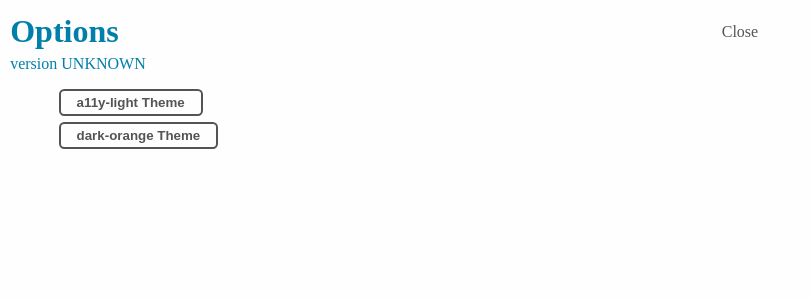
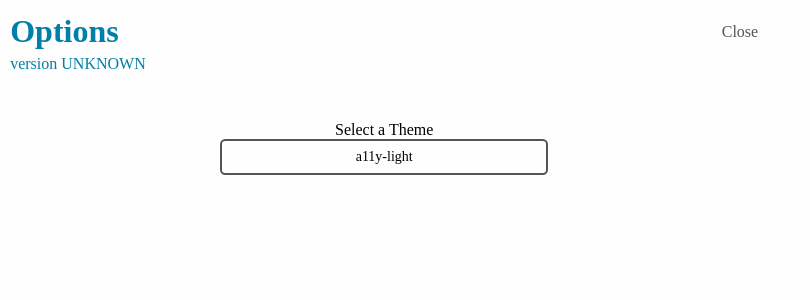
Before and after one commit to cmolisee/session-storage-hub, a React (Create React App) app: page /#/options in a window 1280 px wide. Shown: the top 300 px of the page, without its empty margins (0-810 px from the left). Built offline with nearby package versions, Linux system fonts and the light colour scheme.

Commit message:
building out custom select field

```diff
--- /dev/null
+++ b/src/components/SelectDropdown/SelectDropdown.scss
@@ -0,0 +1,38 @@
+.selectDropdown {
+    display: flex;
+    flex-direction: column;
+    align-items: center;
+    text-align: center;
+    position: relative;
+
+    &:hover,
+    &:hover .selectDropdown-text,
+    .selectDropdown-text.active {
+        border-color: var(--buttonHoverColor);
+        color: var(--buttonHoverColor);
+    }
+
+    .selectDropdown-label {
+        font-size: 1rem;
+    }
+
+    .selectDropdown-text {
+        width: 50%;
+        border: 0.125rem solid var(--buttonColor);
+        border-radius: 0.325rem;
+        font-size: 0.875rem;
+        padding: 0.5rem;
+    }
+
+    .selectDropdown-options {
+        position: absolute;
+    }
+
+    .selectDropdown-option {
+        list-style-type: none;
+        padding: 1rem;
+        color: var(--buttonHoverColor);
+        border-bottom: 1px solid var(--buttonHoverColor);
+        cursor: pointer;
+    }
+}
--- /dev/null
+++ b/src/components/SelectDropdown/SelectDropdown.tsx
@@ -0,0 +1,74 @@
+import { useEffect, useState } from 'react';
+import './SelectDropdown.scss';
+
+export interface ISelectDropdownProps {
+    label: string;
+    initialValue?: string;
+    options: string[];
+    changeCallback?: (option: string) => void;
+}
+
+const SelectDropdown = ({
+    label,
+    initialValue,
+    options,
+    changeCallback,
+}: ISelectDropdownProps) => {
+    const [selected, setSelected] = useState<string>(initialValue as string);
+    const [showDropdown, setShowDropdown] = useState(false);
+
+    const handleOptionSelect = (e: React.MouseEvent<HTMLLIElement>) => {
+        setSelected(e.currentTarget.innerText);
+        setShowDropdown(false);
+    }
+
+    // useEffect(() => {
+    //     function handleClickOutside (e: any) {
+    //         if (
+    //             !e?.target?.classList?.contains('selectDropdown-options') &&
+    //             !e?.target?.classList?.contains('selectDropdown-option')
+    //         ) {
+    //             setShowDropdown(false);
+    //         }
+    //     }
+
+    //     if (showDropdown) {
+    //         document.addEventListener('click', handleClickOutside);
+    //     }
+
+    //     return () => {
+    //       document.removeEventListener('click', handleClickOutside);
+    //     };
+    //   }, [showDropdown]);
+
+    useEffect(() => {
+        if (typeof changeCallback === 'function') {
+            changeCallback(selected);
+        }
+    }, [selected]);
+
+    return (
+        <div className={'selectDropdown'}>
+            <div className={'selectDropdown-label'}>{label}</div>
+            <div className={`selectDropdown-text ${showDropdown ? 'active' : ''}`}
+                onClick={() => setShowDropdown(true)}
+            >
+                {selected}
+            </div>
+            {showDropdown && (
+                <ul className={'selectDropdown-options'}>
+                    {options.map((opt, i) => (
+                        <li className={'selectDropdown-option'}
+                        key={i}
+                        onClick={handleOptionSelect}
+                        >
+                            {opt}
+                        </li>
+                    ))}
+                </ul>
+            )}
+        </div>
+    );
+}
+
+export default SelectDropdown
--- /dev/null
+++ b/src/components/SelectDropdown/index.ts
@@ -0,0 +1 @@
+export { default } from './SelectDropdown';
--- /dev/null
+++ b/src/options.scss
@@ -0,0 +1,4 @@
+.optionFields {
+    padding: 2rem;
+    margin: 1rem;
+}
--- a/src/providers/useTheme.tsx
+++ b/src/providers/useTheme.tsx
@@ -13,6 +13,7 @@ import { requestData } from '../utils/ChromeUtils';
 export enum Themes {
 	a11yLight = 'a11y-light',
 	darkOrange = 'dark-orange',
+	map = 'map',
 }
 
 export interface ITheme {
--- a/src/views/options.tsx
+++ b/src/views/options.tsx
@@ -1,10 +1,10 @@
 import Header from '../components/Header/Header';
 import { Link } from 'react-router-dom';
-import List from '../components/List/List';
-import Button from '../components/Button/Button';
 import { Themes, useTheme } from '../providers/useTheme';
 import { useEffect } from 'react';
 import { saveOptions } from '../utils/ChromeUtils';
+import SelectDropdown from '../components/SelectDropdown';
+import '../options.scss';
 
 const Options = () => {
 	const { styles, setTheme } = useTheme();
@@ -37,26 +37,13 @@ const Options = () => {
 				link={popupLink}
 				versionNumber={process.env.VERSION as string}
 			/>
-			<List bullet={'none'}>
-				<li>
-					<Button
-						onClickCallback={() =>
-							handleUpdateTheme(Themes.a11yLight)
-						}
-					>
-						a11y-light Theme
-					</Button>
-				</li>
-				<li>
-					<Button
-						onClickCallback={() =>
-							handleUpdateTheme(Themes.darkOrange)
-						}
-					>
-						dark-orange Theme
-					</Button>
-				</li>
-			</List>
+			<div className={'optionFields'}>
+				<SelectDropdown
+					label={'Select a Theme'}
+					initialValue={Themes.a11yLight}
+					options={Object.keys(Themes)}
+					changeCallback={(option: string) => handleUpdateTheme(option as Themes)} />
+			</div>
 		</div>
 	);
 };
```
Also changed, not shown: 8 other files (tests, documents, lock files or other folders).
